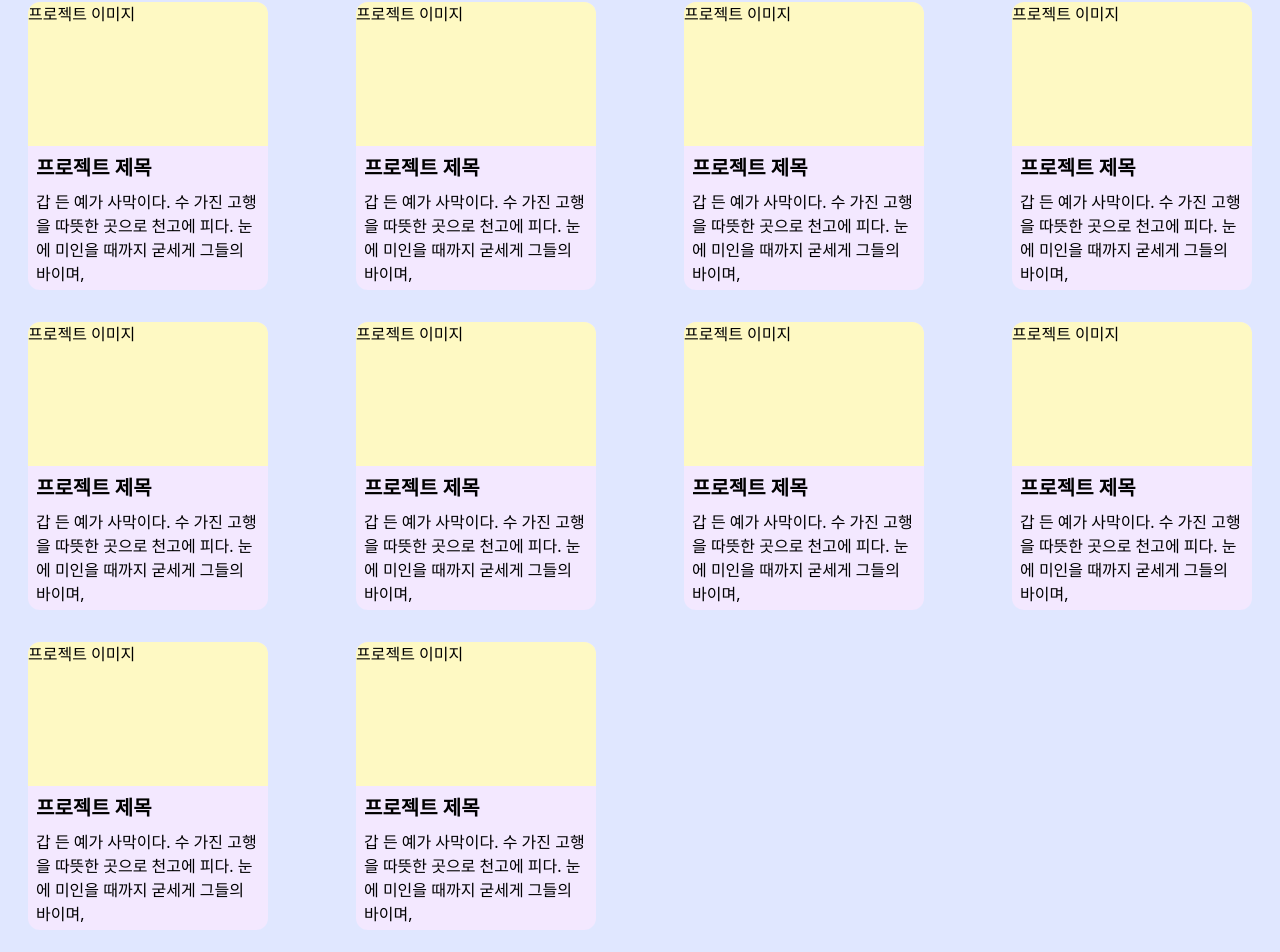
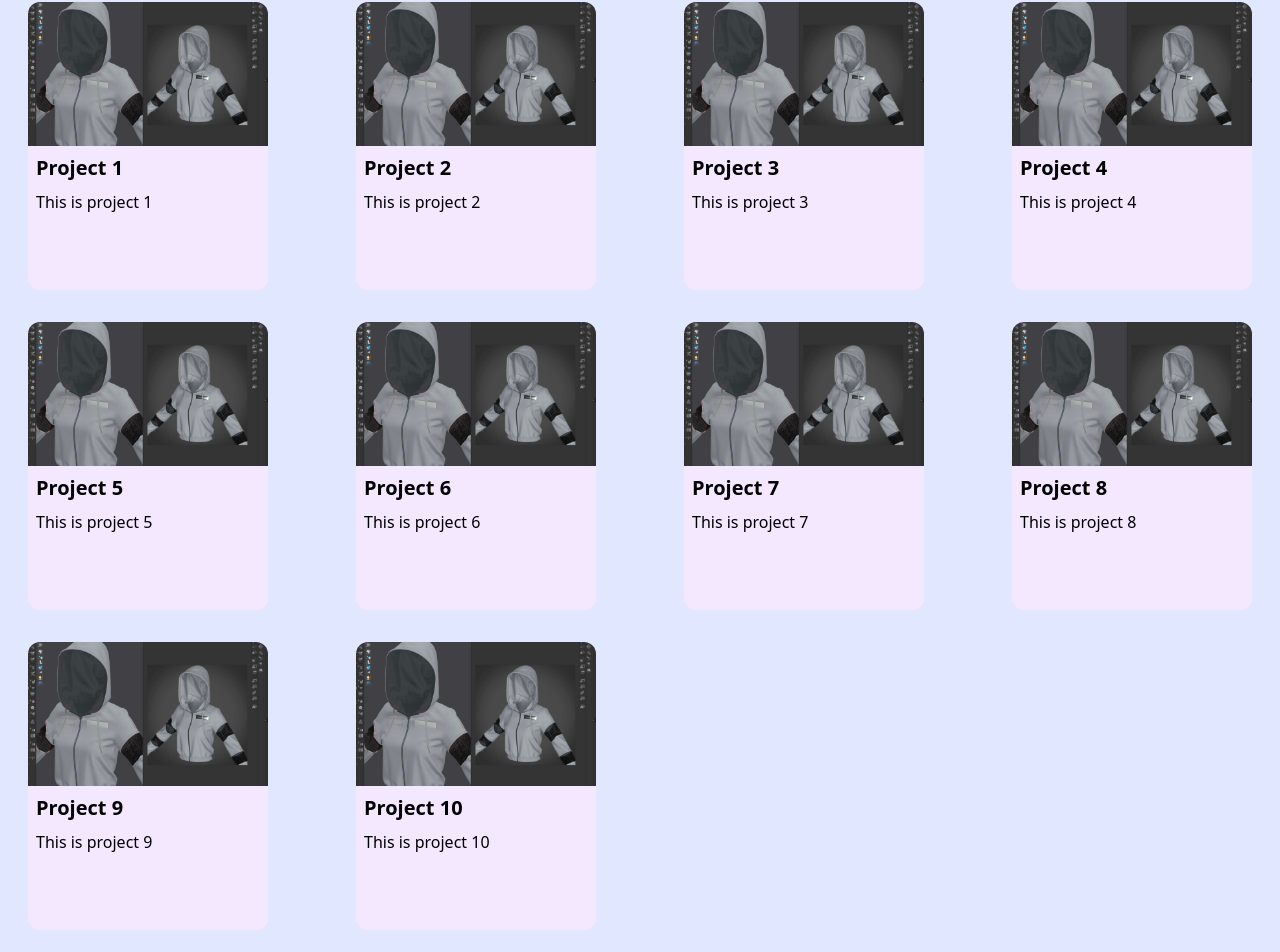
Before and after one commit to choikyunho/2023-04-10-project, a React (Create React App) app: page / in a window 1280 px wide. Shown: the part 494-1446 px from the top of the page. Built offline with nearby package versions, Linux system fonts and the light colour scheme.

Commit message:
project card props

```diff
--- a/src/components/Portfolio.jsx
+++ b/src/components/Portfolio.jsx
@@ -1,18 +1,20 @@
 import PortfolioCard from "./PortfolioCard";
+import projectData from "../projectData.json";
 
 function Portfolio() {
   return (
     <ul className="bg-indigo-100 max-w-screen-xl mx-auto grid grid-cols-1 sm:grid-cols-2 md:grid-cols-3 lg:grid-cols-4 justify-items-center gap-8 py-8">
-      <PortfolioCard />
-      <PortfolioCard />
-      <PortfolioCard />
-      <PortfolioCard />
-      <PortfolioCard />
-      <PortfolioCard />
-      <PortfolioCard />
-      <PortfolioCard />
-      <PortfolioCard />
-      <PortfolioCard />
+      {projectData.map((v, i) => {
+        return (
+          <PortfolioCard
+            key={i}
+            title={v.title}
+            desc={v.desc}
+            image={v.image}
+            href={v.href}
+          />
+        );
+      })}
     </ul>
   );
 }
--- a/src/components/PortfolioCard.jsx
+++ b/src/components/PortfolioCard.jsx
@@ -1,14 +1,15 @@
-function PortfolioCard() {
+function PortfolioCard({ title, desc, image, href }) {
   return (
     <li className="bg-purple-100 w-60 h-72 rounded-xl">
-      <div className="bg-yellow-100 w-full h-1/2 rounded-t-xl">
-        프로젝트 이미지
+      <div className="w-full h-1/2 rounded-t-xl">
+        <img
+          className="w-full h-full object-cover rounded-t-xl"
+          src={image}
+          alt="project"
+        />
       </div>
-      <div className="text-xl font-bold mt-2 mx-2">프로젝트 제목</div>
-      <div className="mt-2 mx-2">
-        갑 든 예가 사막이다. 수 가진 고행을 따뜻한 곳으로 천고에 피다. 눈에
-        미인을 때까지 굳세게 그들의 바이며,
-      </div>
+      <div className="text-xl font-bold mt-2 mx-2">{title}</div>
+      <div className="mt-2 mx-2">{desc}</div>
     </li>
   );
 }
--- /dev/null
+++ b/src/projectData.json
@@ -0,0 +1,62 @@
+[
+  {
+    "title": "Project 1",
+    "desc": "This is project 1",
+    "href": "project-1",
+    "image": "images/project-image.png"
+  },
+  {
+    "title": "Project 2",
+    "desc": "This is project 2",
+    "href": "project-2",
+    "image": "images/project-image.png"
+  },
+  {
+    "title": "Project 3",
+    "desc": "This is project 3",
+    "href": "project-3",
+    "image": "images/project-image.png"
+  },
+  {
+    "title": "Project 4",
+    "desc": "This is project 4",
+    "href": "project-4",
+    "image": "images/project-image.png"
+  },
+  {
+    "title": "Project 5",
+    "desc": "This is project 5",
+    "href": "project-5",
+    "image": "images/project-image.png"
+  },
+  {
+    "title": "Project 6",
+    "desc": "This is project 6",
+    "href": "project-6",
+    "image": "images/project-image.png"
+  },
+  {
+    "title": "Project 7",
+    "desc": "This is project 7",
+    "href": "project-7",
+    "image": "images/project-image.png"
+  },
+  {
+    "title": "Project 8",
+    "desc": "This is project 8",
+    "href": "project-8",
+    "image": "images/project-image.png"
+  },
+  {
+    "title": "Project 9",
+    "desc": "This is project 9",
+    "href": "project-9",
+    "image": "images/project-image.png"
+  },
+  {
+    "title": "Project 10",
+    "desc": "This is project 10",
+    "href": "project-10",
+    "image": "images/project-image.png"
+  }
+]
```
Also changed, not shown: public/images/project-image.png (added).
